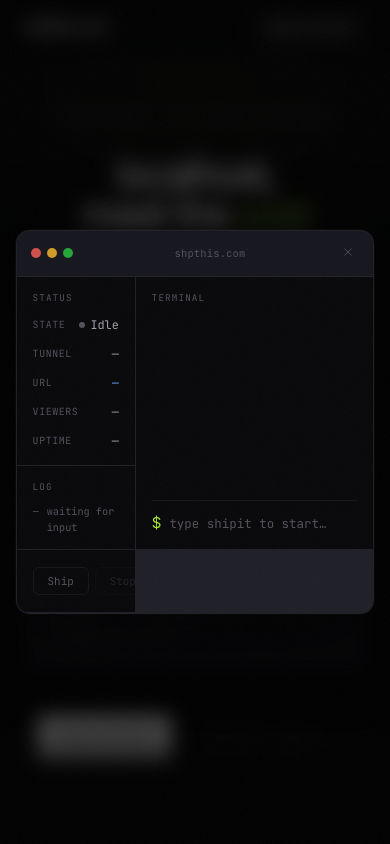
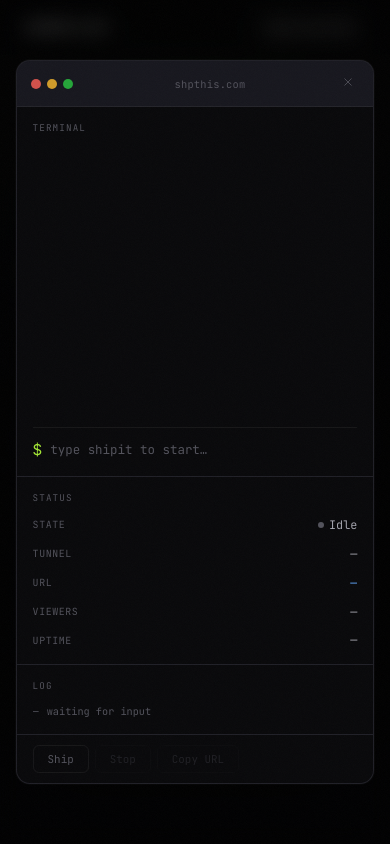
Before and after one commit to edohoeketio-lgtm/shpit.com, a plain HTML site: page index.html in a window 390 px wide. Both pictures are taken after a click on the link "Open terminal". Shown: the top 844 px of the page. Drawn offline with Linux system fonts and the light colour scheme.

Commit message:
fix(ui): make terminal modal layout a scrollable flex column on mobile

```diff
--- a/styles.css
+++ b/styles.css
@@ -1056,19 +1056,26 @@
   }
 
   .modal-grid {
-    grid-template-columns: 1fr;
-    grid-template-rows: 1fr auto auto auto;
-    height: auto;
-    max-height: 72vh;
+    display: flex;
+    flex-direction: column;
+    height: 80vh;
+    max-height: none;
+    overflow-y: auto;
   }
 
   .mpanel-main {
-    min-height: 200px
+    flex: 1 1 auto;
+    min-height: 260px;
   }
 
   .mpanel-status,
-  .mpanel-logs {
-    grid-column: 1
+  .mpanel-logs,
+  .mpanel-actions {
+    flex: 0 0 auto;
+  }
+
+  .log-list {
+    max-height: 140px;
   }
 }
 
```
